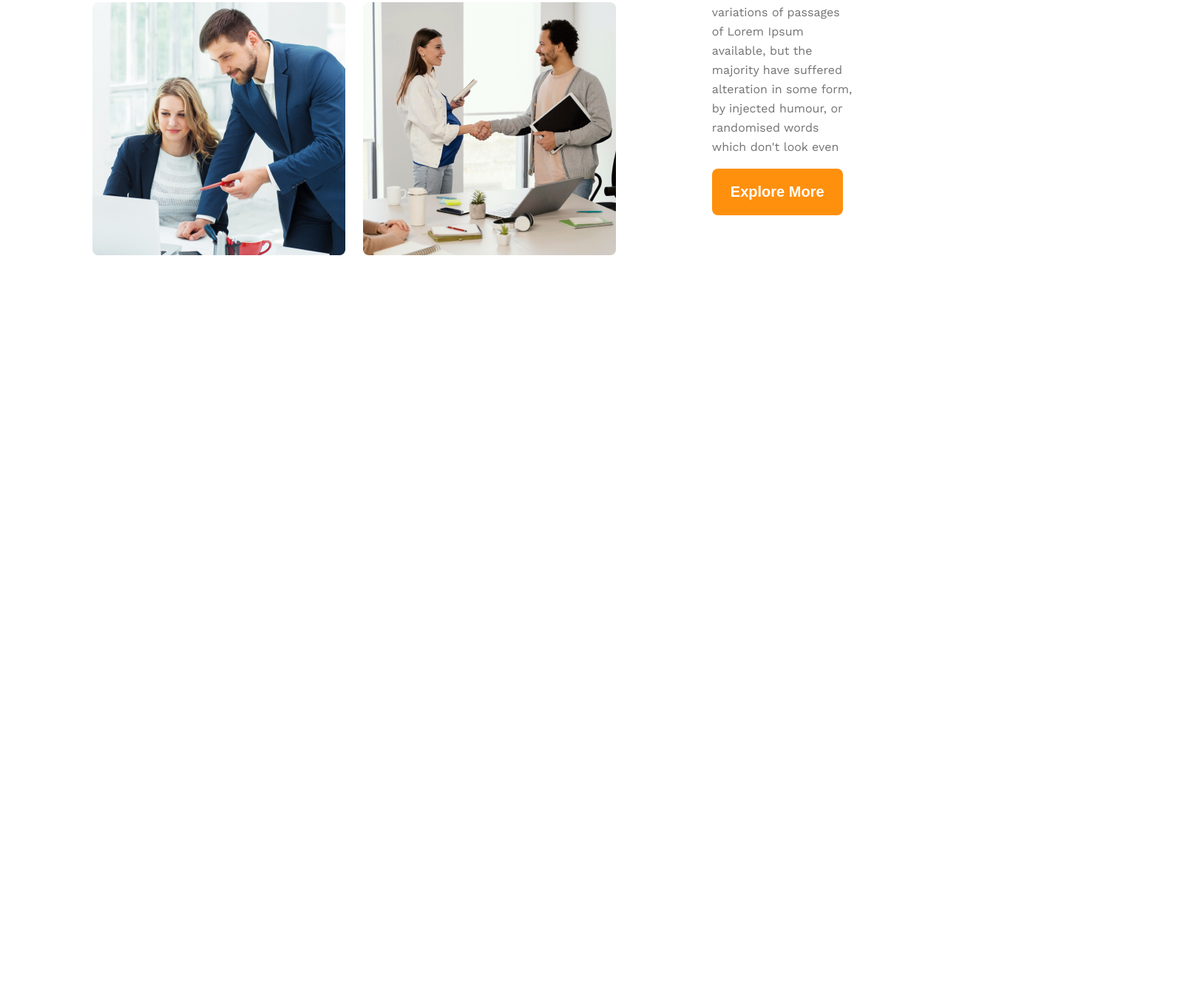
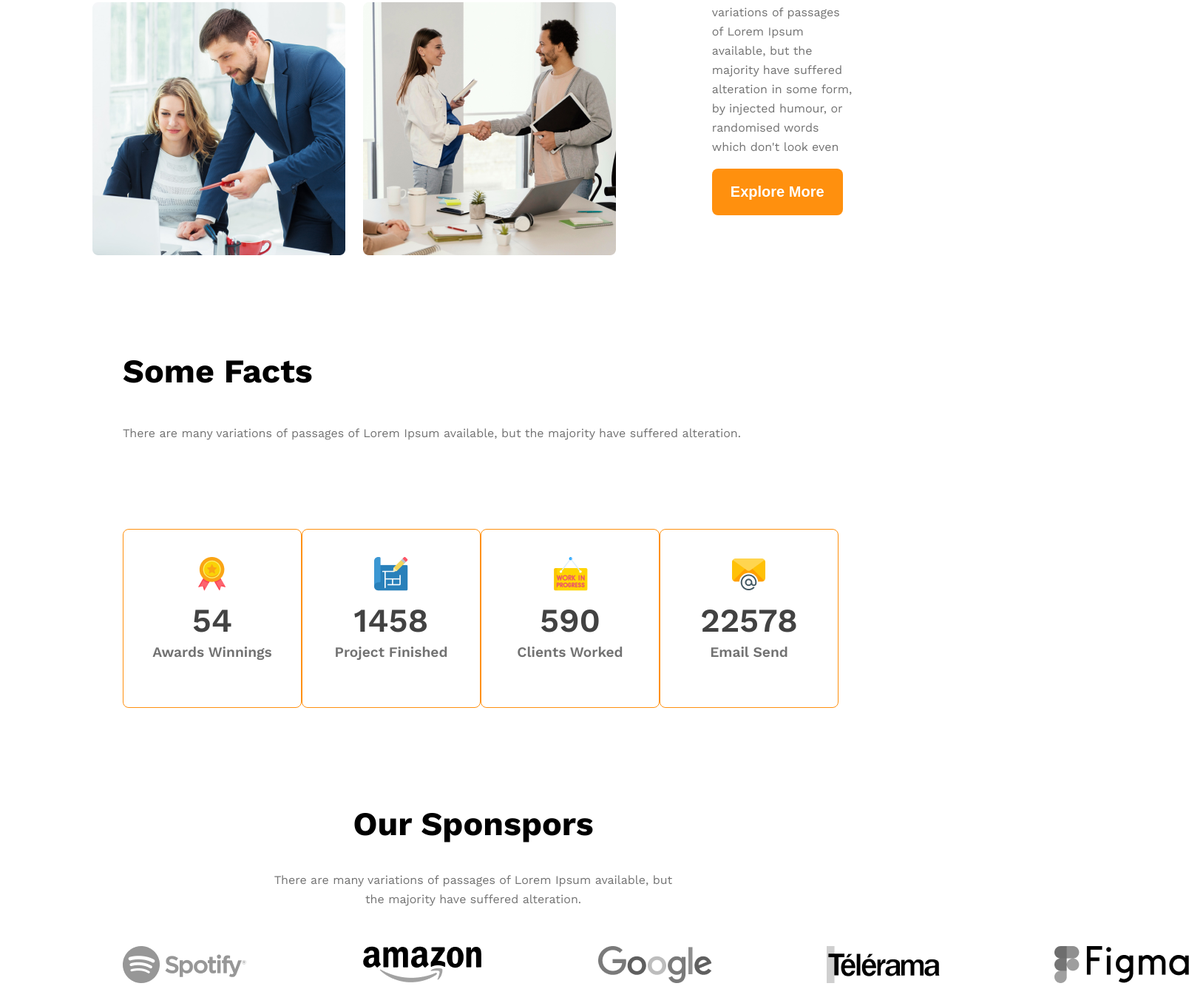
Before and after one commit to romman-hossen/g3-resposive-architects, a plain HTML site: page index.html in a window 1280 px wide. Shown: the part 1572-2909 px from the top of the page at 74% size, 1608 px wide, since content can reach past the window. Before the commit the page ends 1925 px from the top, so only its background shows below. Drawn offline with nearby package versions, Linux system fonts and the light colour scheme.

Commit message:
added fact,sponsor and feature,s section $ responsive

```diff
--- a/index.html
+++ b/index.html
@@ -30,6 +30,7 @@
         </div>
     </header>
     <main>
+        <!-- team section -->
         <section class="features display-flex">
             <div class="f-img-container">
                 <img class="f-img" src="./images/team1.png" alt="Two architect discussing about design">
@@ -39,13 +40,65 @@
 
             </div>
             <div class="f-content">
-                <h2 class="f-title"><span id="quik-list"class="dark-3 ">Quick list</span> <span>of Our</span> <span class="f-last">Features</span></h2>
+                <h2 class="section-title"><span id="quik-list"class="dark-3 ">Quick list</span> <span>of Our</span> <span class="f-last">Features</span></h2>
                 <p class="dark-3">There are many variations of passages of Lorem Ipsum available, but the majority have suffered alteration in some form, by injected humour, or randomised words which don't look even</p>
                 <button class="btn-primary">Explore More</button>
-
+            </div>
+        </section>
+        <!-- Some facts section -->
+        <section class="some-fact">
+            <h3 class="section-title">
+                Some Facts
+            </h3>
+            <p class="section-description dark-3">
+                There are many variations of passages of Lorem Ipsum available, but the majority have suffered alteration.
+            </p>
+           <div class="facts-container">
+             <div class="facts-box">
+                <div>
+                    <img src="./images/icons/ribon.png" alt="" class="fact-img">
+                    <h3 class="fact-number">54</h3>
+                    <h4 class="fact-name">Awards Winnings</h4>
+                </div>
+            </div>
+            <div class="facts-box">
+                <div>
+                    <img src="./images/icons/projects.png" alt="" class="fact-img">
+                    <h3 class="fact-number">1458</h3>
+                    <h4 class="fact-name">Project Finished</h4>
+                </div>
+            </div>
+            <div class="facts-box">
+                <div>
+                    <img src="./images/icons/customers.png" alt="" class="fact-img">
+                    <h3 class="fact-number">590</h3>
+                    <h4 class="fact-name">Clients Worked</h4>
+                </div>
+            </div>
+            <div class="facts-box">
+                <div>
+                    <img src="./images/icons/email.png" alt="" class="fact-img">
+                    <h3 class="fact-number">22578</h3>
+                    <h4 class="fact-name">Email Send</h4>
+                </div>
+            </div>
+           </div>
+        </section>
+        <section class="sponsors">
+            <div class="sponsor-content">
+                <h2 class="section-title">Our Sponspors</h2>
+                <p class="dark-3">There are many variations of passages of Lorem Ipsum available, but the majority have suffered alteration.</p>
+            </div>
+            <div class="sponsor-company">
+                <img src="./images/sponsors/spotify.png" alt="">
+                <img src="./images/sponsors/amazon.png" alt="">
+                <img src="./images/sponsors/google.png" alt="">
+                <img src="./images/sponsors/telerama.png" alt="">
+                <img src="./images/sponsors/figma.png" alt="">
             </div>
 
         </section>
+
 
     </main>
     <footer>
--- a/style/architects.css
+++ b/style/architects.css
@@ -1,4 +1,9 @@
+/* *{
+    margin: 0px;
+    padding: 0px;
+    box-sizing: border-box
 
+} */
 @import url('https://fonts.googleapis.com/css2?family=Work+Sans:ital,wght@0,100..900;1,100..900&display=swap');
 
 .work-sans-font {
@@ -33,8 +38,10 @@
 main >section{
     margin-top: 130px;
 }
-
-
+.section-title{
+    font-size: 2.8rem;
+    font-weight: 700;
+ }
 
 /* header style */
 
@@ -98,26 +105,92 @@
     max-width: 537px;
  }
 
- .f-title{
-    font-size: 2.8rem;
-    font-weight: 700;
- }
  #quik-list{
     font-weight: 500;
  }
  .f-last{
     color: #FF900E;
  }
+ /* facts related style */
+ .facts-container{
+    display: grid;
+    grid-template-columns: repeat(4,1fr) ;
+ }
+ .facts-box{
+    margin-top: 100px;
+    border: 1px solid #FF900E;
+    width: 240px;
+    height: 240px;
+    display: flex;
+    justify-content: center;
+    align-items: center;
+    text-align: center;
+    border-radius: 8px;
+ }
+ .fact-number{
+    font-size: 2.8rem;
+    font-weight: 600;
+    margin-top:9px;
+    margin-bottom: 5px;
+    color: #424242;
+ }
+ .fact-name{
+    font-size: 1.2rem;
+    font-weight: 600;
+    color: #727272;
+    margin-top: 5px;
+ }
+
+ /* sponsor-section style */
+ .sponsor-content{
+    max-width: 542px;
+    text-align: center;
+    margin: 50px auto;
+ }
+ .sponsor-company{
+    display: grid;
+    grid-template-columns: repeat(5,1fr);
+    gap: 155px;
+ }
+ .sponsor-company img{
+    filter: grayscale(100%);
+ }
+
+
+
 
 /* Responsive media query */
 @media screen and (max-width:576px) {
     .navbar,
     .nav-links,
-    .features{
+    .features
+    {
         flex-direction: column;
     }
     .f-img-container{
         grid-template-columns: repeat(1,1fr);
     }
+    .facts-container,
+    .sponsor-company{
+        grid-template-columns: 1fr;
+        justify-items: center;
+    }
+    .sponsor-company{
+        row-gap: 60px;
+    }
+
 
 }
+@media screen and (min-width:577px) and (max-width:992px) {
+    .features{
+        flex-direction: column;
+    }
+    .facts-container,
+    .sponsor-company{
+        grid-template-columns: repeat(2, 1fr);
+        justify-items: center;
+    }
+
+
+
+}
```
